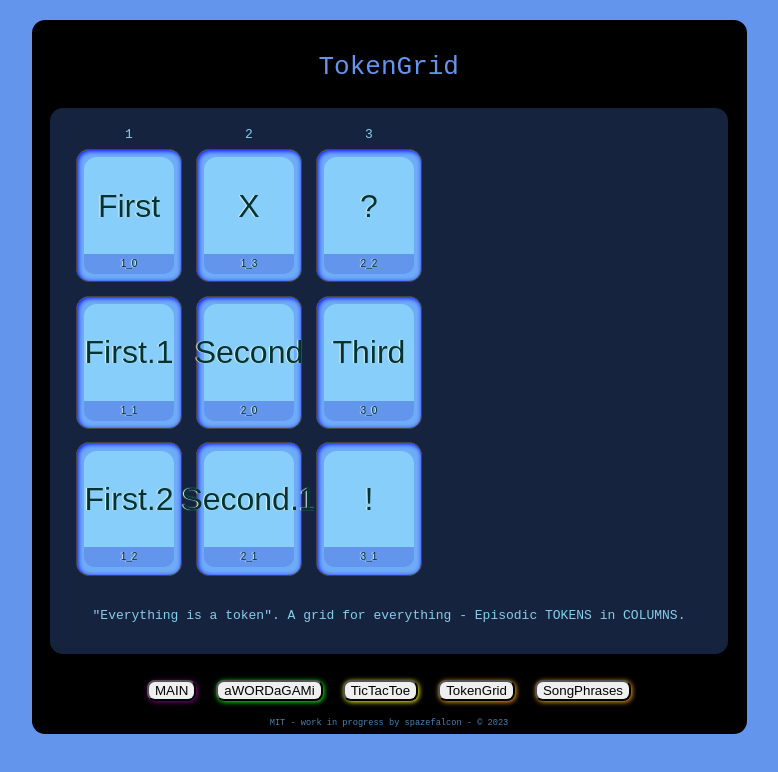
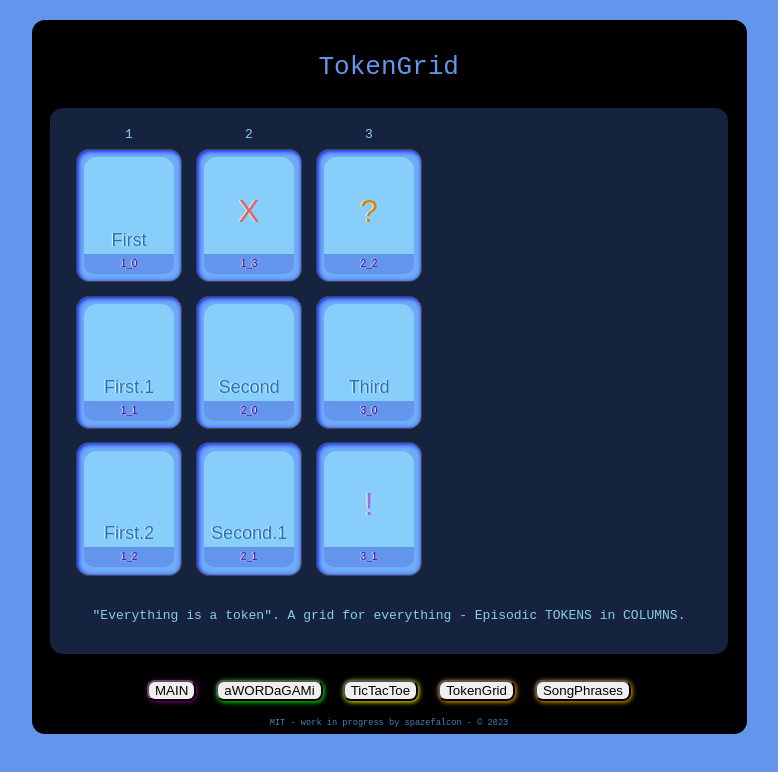
Before and after one commit to netcinematics/aWordaGami, a React (Create React App) app: page / in a window 1280 px wide. Both pictures are taken after a click on the button "TokenGrid". Shown: the top 772 px of the page, without its empty margins (251-1029 px from the left). Built offline with nearby package versions, Linux system fonts and the light colour scheme.

Commit message:
storygrid 2

```diff
--- a/src/views/TokenGrid3.js
+++ b/src/views/TokenGrid3.js
@@ -51,18 +51,31 @@ function TokenCard({ token, onTokenClick }) {
         alignContent:'flex-end',alignItems:'stretch',height:'10em',width:'8em',
         flexDirection:'column',padding:'0.555em',justifyContent:'space-evenly'
     }
+    let fontColor = (token.state==='prize')?'mediumpurple':(token.state==='clue')
+                    ?'#d08701':(token.state==='locked')?'#de6666':'steelblue';
     //GAMIFICATION AGENT
     console.log('AGENT tst',token.numz)
     let gameTitle = gameAGENT(token);
     return (
         <button style={cardStyle} onClick={onTokenClick}>
+            { (token.state)?
             <section style={{background:'lightskyblue',flex:'1',borderTopLeftRadius:'13px',
                 borderTopRightRadius:'13px',display:'flex',justifyContent:'center',
-                alignItems:'center',fontSize:'xx-large'}}>
-                { (gameTitle)? gameTitle : token.title}
+                color:fontColor,
+                alignItems:'center',fontSize:'xx-large',paddingTop:'0.333em'}}>
+                {gameTitle}
             </section>
+            :
+            <section style={{background:'lightskyblue',flex:'1',borderTopLeftRadius:'13px',
+                borderTopRightRadius:'13px',display:'flex',justifyContent:'center',
+                color:'#2374b7',
+                alignItems:'flex-end',fontSize:'large',paddingBottom:'0.222em'}}>
+                {token.title}
+            </section>
+            }
             <footer style={{background:'cornflowerblue',fontSize:'x-small',
-                borderBottomLeftRadius:'10px',borderBottomRightRadius:'10px'}}>
+                borderBottomLeftRadius:'10px',borderBottomRightRadius:'10px',
+                color:'#4c038c'}}>
                 {token.numz}
             </footer>
         </button>
```
